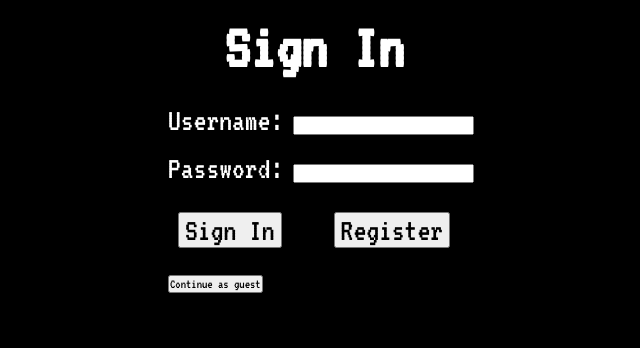
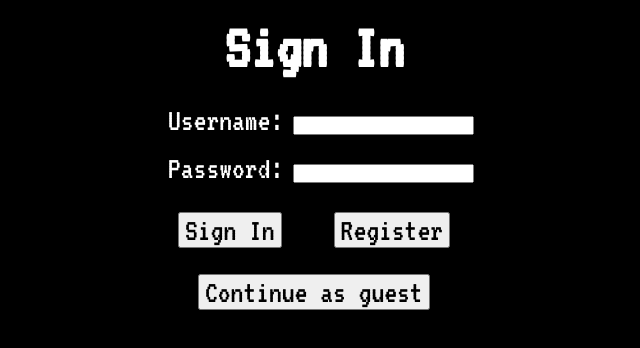
Before and after one commit to Zach-Giffen/Snake_II, a React (Vite) app in the folder client/: page / in a window 1280 px wide. Shown: the top 348 px of the page, without its empty margins (408-1048 px from the left). Built offline with nearby package versions, Linux system fonts and the light colour scheme.

Commit message:
finished feature 3

```diff
--- a/client/src/snakeII/gameOverModal.tsx
+++ b/client/src/snakeII/gameOverModal.tsx
@@ -39,8 +39,7 @@ export default function GameOverModal({
     handleGameReset();
   };
 
-  // const currentHighScore = Number(localStorage.getItem(HIGH_SCORE_KEY));
-  const currentHighScore = Number(10);
+  const currentHighScore = Number(localStorage.getItem(HIGH_SCORE_KEY));
   const highScoreBeaten = finalScore > currentHighScore;
   if (highScoreBeaten) {
     localStorage.setItem(HIGH_SCORE_KEY, finalScore.toString());
--- a/client/src/snakeII/styles.css
+++ b/client/src/snakeII/styles.css
@@ -221,3 +221,12 @@ button {
   padding-left: 5px;
   padding-right: 5px;
 }
+
+.guest {
+  font-size: 2rem;
+  margin-right: 42px;
+  margin-top: 20px;
+  margin-left: 30px;
+  padding-left: 5px;
+  padding-right: 5px;
+}
```
